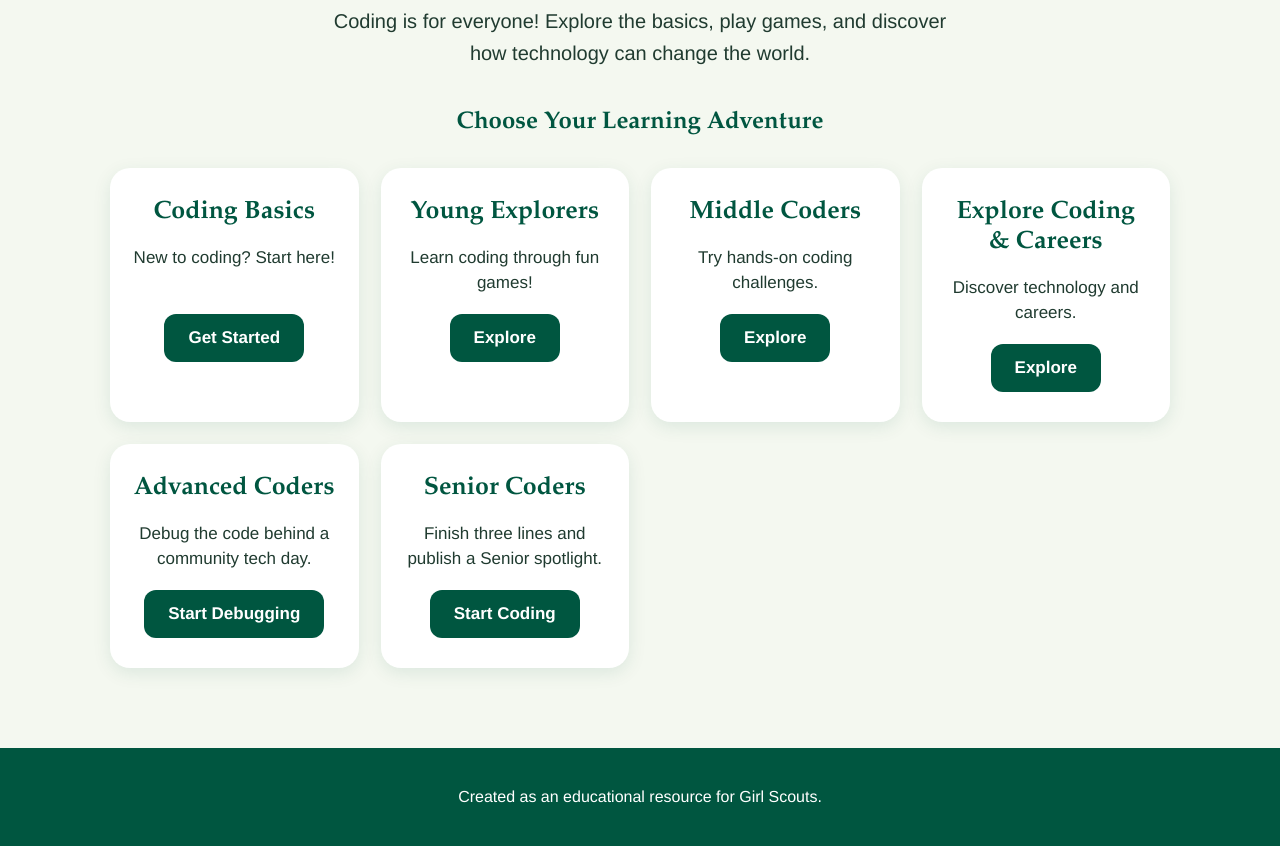
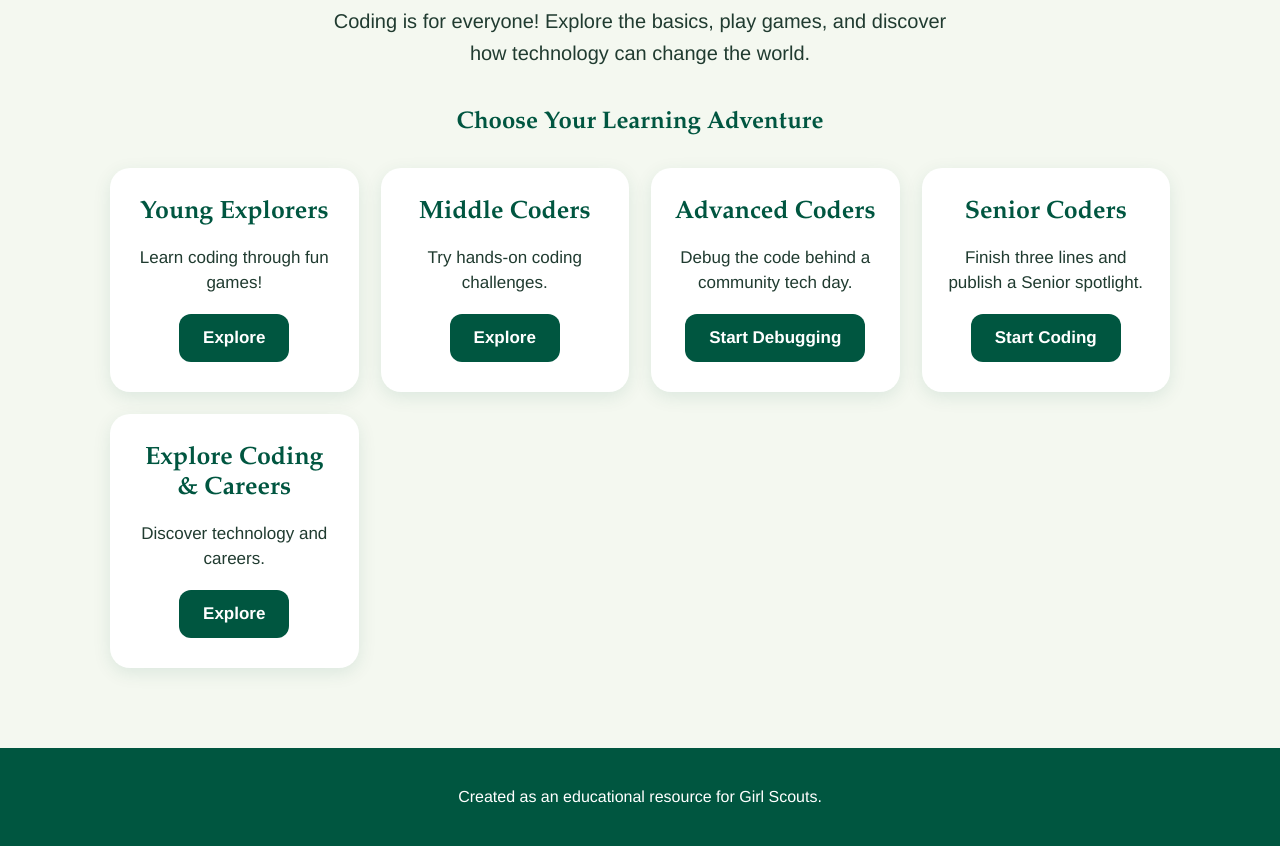
Before and after one commit to mec56853-cell/girls-who-code-website, a Flask app: page / in a window 1280 px wide. Shown: the part 313-1159 px from the top of the page. Run offline with Flask 3, Linux system fonts and the light colour scheme.

Commit message:
fix: remove Coding Basics placeholder

```diff
--- a/static/script.js
+++ b/static/script.js
@@ -1,15 +1,8 @@
 
-const buttons = document.querySelectorAll("[data-track]");
-const status = document.getElementById("status");
+const buttons = document.querySelectorAll("[data-href]");
 
 buttons.forEach((button) => {
   button.addEventListener("click", () => {
-    if (button.dataset.href) {
-      window.location.href = button.dataset.href;
-      return;
-    }
-
-    status.textContent =
-      "This learning track is coming soon!";
+    window.location.href = button.dataset.href;
   });
 });
--- a/templates/index.html
+++ b/templates/index.html
@@ -63,19 +63,6 @@
 
             <div class="card-container">
 
-                <!-- Coding Basics -->
-                <article class="card">
-                    <h3>Coding Basics</h3>
-
-                    <p>
-                        New to coding? Start here!
-                    </p>
-
-                    <button data-track="basics" type="button">
-                        Get Started
-                    </button>
-                </article>
-
                 <!-- Youngest Group -->
                 <article class="card">
                     <h3>Young Explorers</h3>
@@ -98,19 +85,6 @@
                     </p>
 
                     <button data-track="middle" data-href="{{ url_for('middle_game') }}" type="button">
-                        Explore
-                    </button>
-                </article>
-
-                <!-- Oldest Group -->
-                <article class="card">
-                    <h3>Explore Coding & Careers</h3>
-
-                    <p>
-                        Discover technology and careers.
-                    </p>
-
-                    <button data-track="oldest" data-href="{{ url_for('explore_careers') }}" type="button">
                         Explore
                     </button>
                 </article>
@@ -141,11 +115,21 @@
                     </button>
                 </article>
 
+                <!-- Coding and careers exploration -->
+                <article class="card">
+                    <h3>Explore Coding & Careers</h3>
+
+                    <p>
+                        Discover technology and careers.
+                    </p>
+
+                    <button data-track="careers" data-href="{{ url_for('explore_careers') }}" type="button">
+                        Explore
+                    </button>
+                </article>
+
             </div>
         </section>
-
-        <!-- Message displayed when a button is clicked -->
-        <p id="status" role="status"></p>
 
     </main>
 
```
